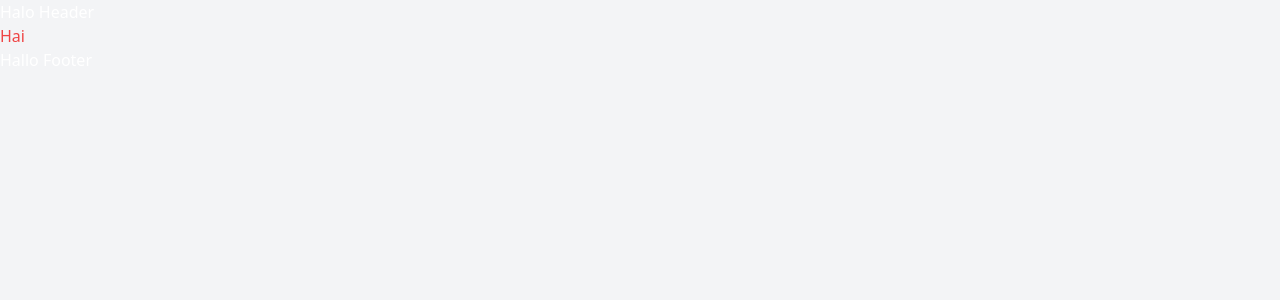
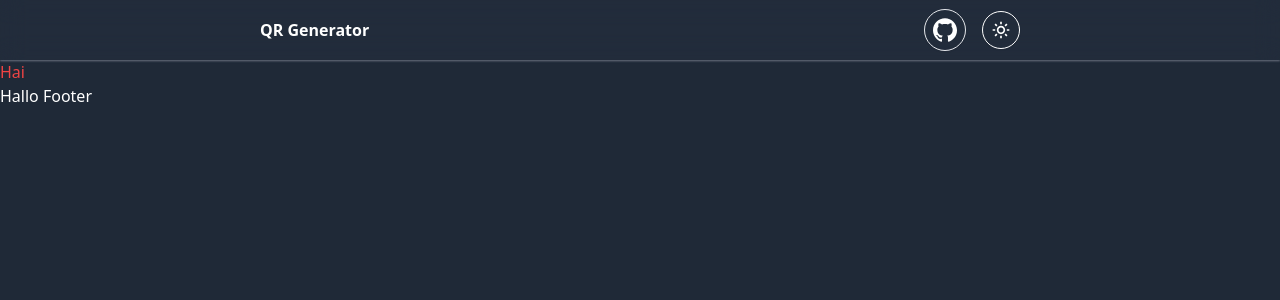
Before and after one commit to evriyanaindrasaputra/jenxq, a Next.js app: page / in a window 1280 px wide. Shown: the top 300 px of the page. Built offline with nearby package versions, Linux system fonts and the light colour scheme.

Commit message:
feat: change header component in Layout

```diff
--- /dev/null
+++ b/components/Header.tsx
@@ -0,0 +1,56 @@
+import React from 'react';
+import clsx from 'clsx';
+import { useTheme } from 'next-themes';
+import { BiMoon, BiSun } from 'react-icons/bi';
+import { ImGithub } from 'react-icons/im';
+import Button from './Button/Button';
+import ButtonLink from './Button/ButtonLink';
+import { cn } from '#/lib/utils';
+
+export default function Header() {
+  const { resolvedTheme, setTheme } = useTheme();
+
+  const handleChangeTheme = () => {
+    return setTheme(resolvedTheme === 'light' ? 'dark' : 'light');
+  };
+
+  return (
+    <header
+      className={cn(
+        'sticky top-0 z-50 w-full bg-white/10 p-0.5',
+        'shadow-sm shadow-gray-50 backdrop-blur-md',
+        'dark:bg-gray-600/10 dark:shadow-gray-500'
+      )}
+    >
+      <div
+        className={clsx('flex items-center justify-between', 'mx-auto h-14 max-w-3xl px-2 md:px-1')}
+      >
+        <h5 className="font-bold text-black dark:text-white">QR Generator</h5>
+        <div className="flex items-center gap-4">
+          <ButtonLink
+            href="https://github.com/evriyanaindrasaputra"
+            className={cn(
+              'text-darkpurple-800 hover:bg-primary-200',
+              'dark:text-darkpurple-50 dark:hover:bg-secondary-700',
+              'rounded-full p-2'
+            )}
+          >
+            <ImGithub size={24} />
+          </ButtonLink>
+          <Button
+            intent="primary"
+            className={cn(
+              'dark:border-white dark:text-white dark:hover:bg-gray-500',
+              'hover:border-black hover:bg-gray-200',
+              'border-black p-2 text-black',
+              'rounded-full transition hover:rotate-45'
+            )}
+            onClick={() => handleChangeTheme()}
+          >
+            {resolvedTheme === 'light' ? <BiMoon size={20} /> : <BiSun size={20} />}
+          </Button>
+        </div>
+      </div>
+    </header>
+  );
+}
--- a/components/Layout.tsx
+++ b/components/Layout.tsx
@@ -1,4 +1,5 @@
 import React from 'react';
+import Header from './Header';
 
 interface LayoutProps {
   children: React.ReactNode;
@@ -7,7 +8,7 @@ interface LayoutProps {
 const Layout = ({ children }: LayoutProps) => {
   return (
     <section className="min-h-screen flex flex-col dark:bg-gray-800 bg-gray-100 ">
-      <header>Halo Header</header>
+      <Header />
       {children}
       <footer>Hallo Footer</footer>
     </section>
--- a/package.json
+++ b/package.json
@@ -17,6 +17,7 @@
     "@types/node": "18.11.15",
     "@types/react": "18.0.26",
     "@types/react-dom": "18.0.9",
+    "class-variance-authority": "^0.4.0",
     "clsx": "^1.2.1",
     "eslint": "8.29.0",
     "eslint-config-next": "13.0.6",
--- a/tailwind.config.js
+++ b/tailwind.config.js
@@ -1,8 +1,34 @@
 /** @type {import('tailwindcss').Config} */
 module.exports = {
   content: ['./pages/**/*.{js,ts,jsx,tsx}', './components/**/*.{js,ts,jsx,tsx}'],
+  darkMode: 'class',
   theme: {
-    extend: {},
+    extend: {
+      primary: {
+        50: '#F0F9F9',
+        100: '#DEF2F1',
+        200: '#C0E7E5',
+        300: '#9FDBD8',
+        400: '#7ECECA',
+        500: '#5EC2BD',
+        600: '#3FA6A1',
+        700: '#307E7A',
+        800: '#205552',
+        900: '#0F2927',
+      },
+      secondary: {
+        50: '#D6FFEB',
+        100: '#A8FFD5',
+        200: '#52FFAB',
+        300: '#00FF84',
+        400: '#00A857',
+        500: '#00522B',
+        600: '#004222',
+        700: '#00331A',
+        800: '#001F10',
+        900: '#000F08',
+      },
+    },
   },
   plugins: [],
 };
```
Also changed, not shown: 1 other file (tests, documents, lock files or other folders).
